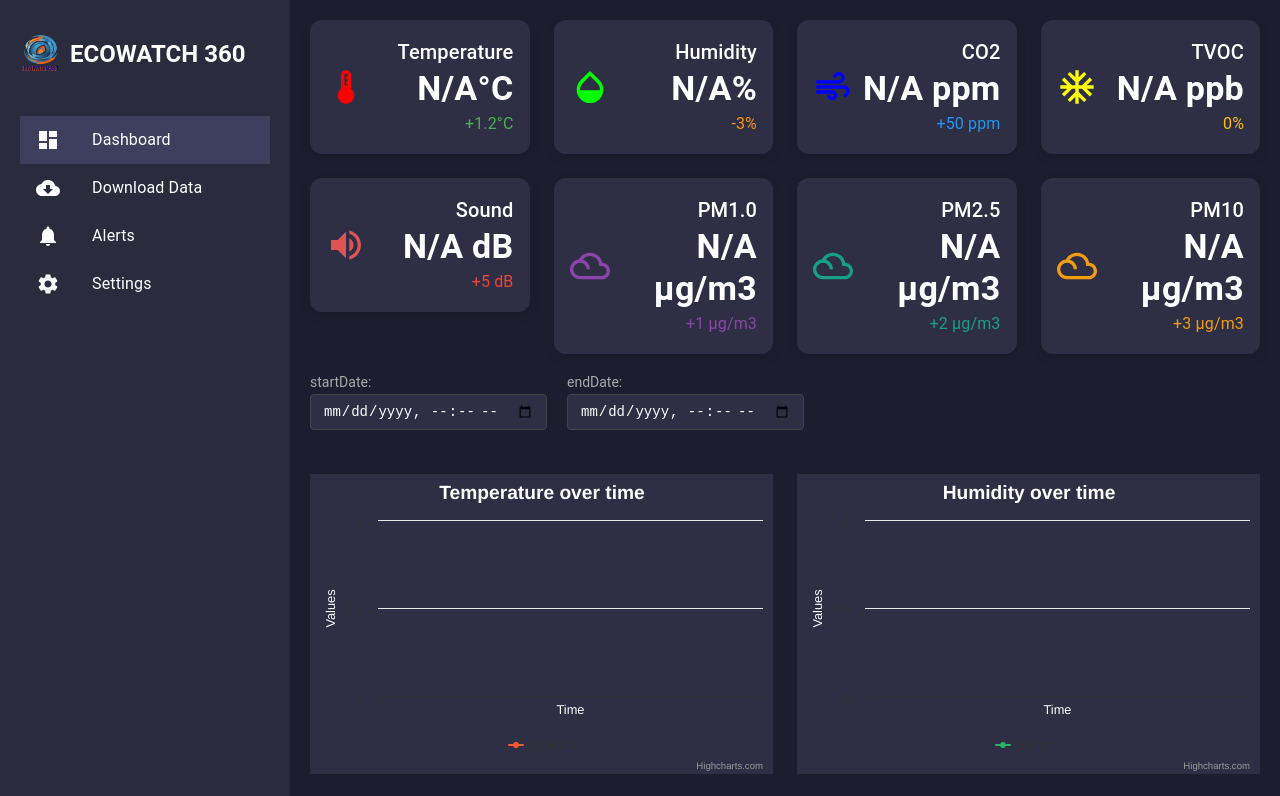
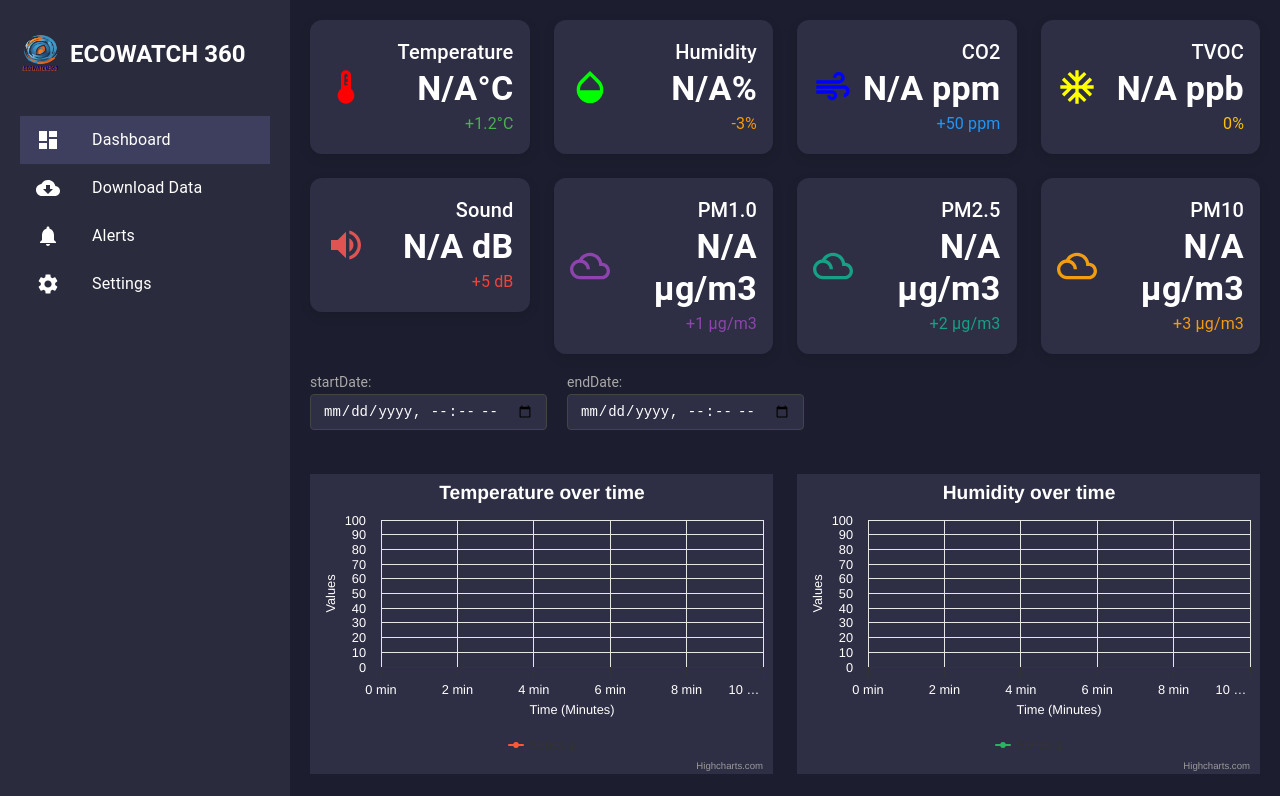
Before and after one commit to JazzNeusta/ecowatch, a React (Create React App) app in the folder my-app/: page / in a window 1280 px wide. Shown: the top 796 px of the page. Built offline with nearby package versions, Linux system fonts and the light colour scheme; no server answers.

Commit message:
grille sur les axe

```diff
--- a/my-app/src/components/ChartSection.js
+++ b/my-app/src/components/ChartSection.js
@@ -18,12 +18,11 @@ const ChartSection = ({ temperatureData, humidityData, humidexdata, CO2Data, TVO
   startDate, endDate }) => {
 
     const options = (title, data, color) => {
-    const [min, max] = calculateMinMax(data); // Calcul dynamique de l'échelle
       return {
         chart: {
-        type: 'spline',  // Courbe lissée
+          type: 'spline', // Smoothed line chart
           backgroundColor: '#2E2F45',
-        height: 300, // Hauteur ajustée
+          height: 300,
         },
         title: {
           text: title,
@@ -32,36 +31,50 @@ const ChartSection = ({ temperatureData, humidityData, humidexdata, CO2Data, TVO
         xAxis: {
           type: 'datetime',
           title: {
-          text: 'Time',
+            text: 'Time (Minutes)',
             style: { color: '#fff' },
           },
-        min: startDate ? new Date(startDate).getTime() : null,  // Plage minimum de l'axe X
-        max: endDate ? new Date(endDate).getTime() : null,       // Plage maximum de l'axe X
+          min: 0, // Start at 0
+          max: 10 * 60 * 1000, // 10 minutes in milliseconds
+          labels: {
+            formatter: function () {
+              return `${Math.round(this.value / 60000)} min`; // Convert milliseconds to minutes
+            },
+            style: { color: '#fff' },
+          },
+          gridLineWidth: 1, // Add vertical grid lines
         },
         yAxis: {
           title: {
             text: 'Values',
             style: { color: '#fff' },
           },
-        min: min,
-        max: max,
+          min: 0, // Set minimum to 0
+          max: 100, // Set maximum to 100
+          tickInterval: 10, // Optional: Add ticks every 10 units
+          gridLineWidth: 1, // Add horizontal grid lines
+          labels: {
+            style: { color: '#fff' },
+          },
         },
         plotOptions: {
           series: {
             marker: {
               enabled: true,
-            radius: 3, // Taille des marqueurs
+              radius: 3, // Size of data points
             },
           },
         },
-      series: [{
+        series: [
+          {
             data: data,
             color: color,
             lineWidth: 2,
             marker: {
-          radius: 3,  // Taille des points
+              radius: 3, // Size of markers
             },
-      }],
+          },
+        ],
       };
     };
 
```
Lines whose indentation alone changed are shown as unchanged.
